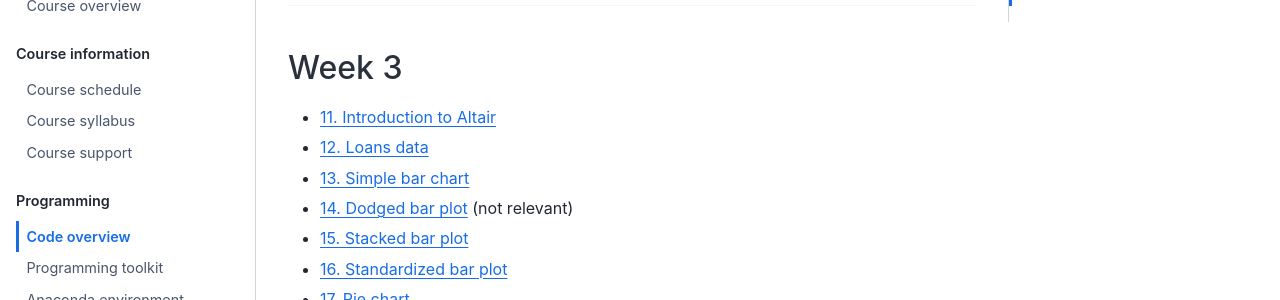
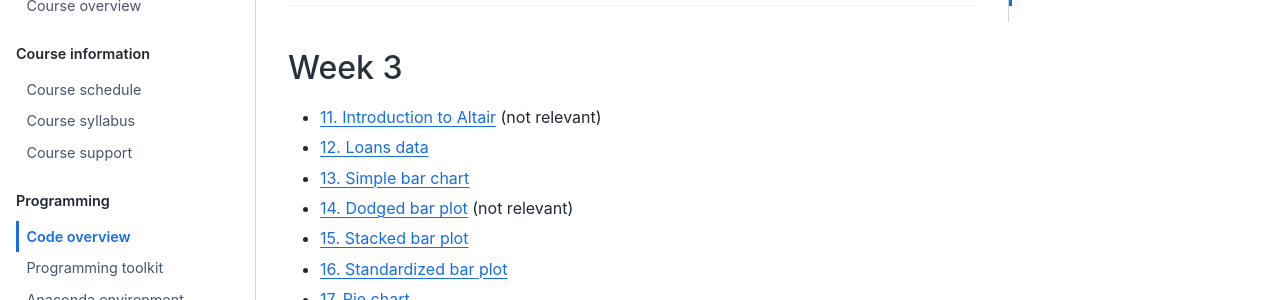
Before and after one commit to mr-ws22/website, a Jupyter Book: the page built from code/code-overview.md, in a window 1280 px wide and 900 px high, scrolled down 771 px. Shown: the part 153-453 px from the top of the window. Built offline with Jupyter Book 1.0.4 settings and Sphinx 7.4.7 and the Sphinx Book theme 1.1.4, drawn with Linux system fonts in a browser that asks for light colours; comment, search, counter and statistics services are not loaded.

Commit message:
Update code-overview.md

```diff
--- a/code/code-overview.md
+++ b/code/code-overview.md
@@ -39,7 +39,7 @@ You should be able to:
 
 ## Week 3
 
-- [11. Introduction to Altair](../code/11-altair_introduction_p.ipynb)
+- [11. Introduction to Altair](../code/11-altair_introduction_p.ipynb) (not relevant)
 - [12. Loans data](../code/12-data-overview.ipynb)
 - [13. Simple bar chart](../code/13-bar-chart-altair.ipynb)
 - [14. Dodged bar plot](../code/14-dodged-bar-chart-altair.ipynb) (not relevant)
```
